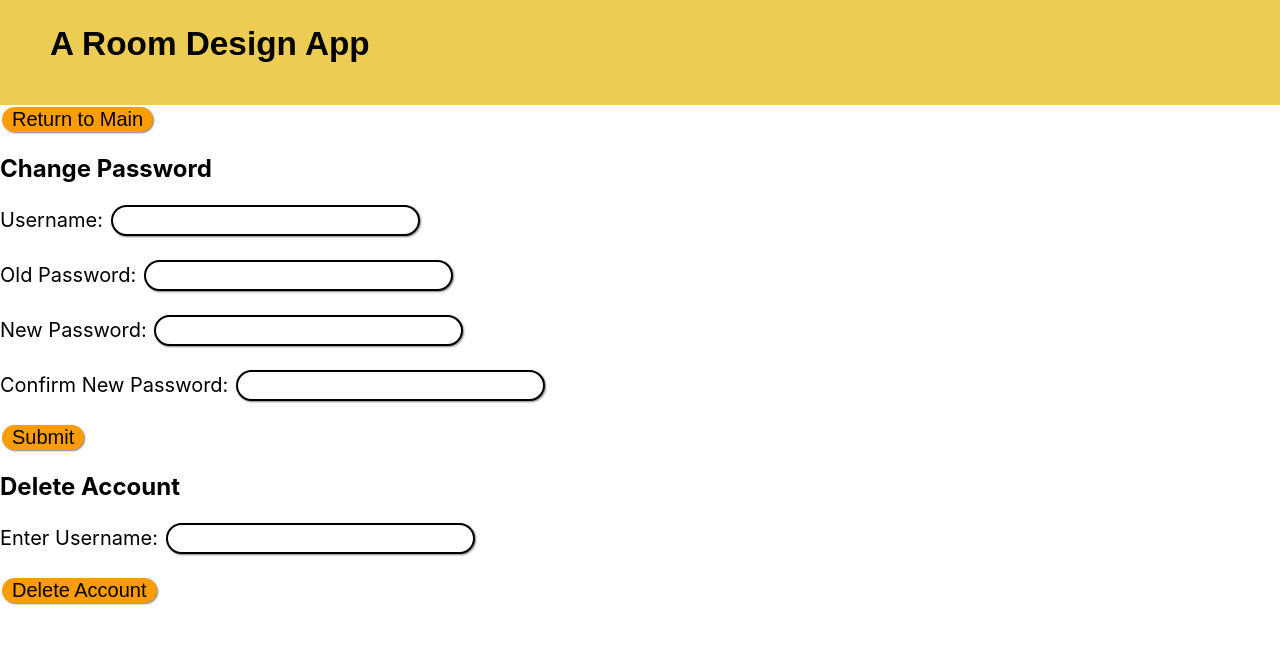
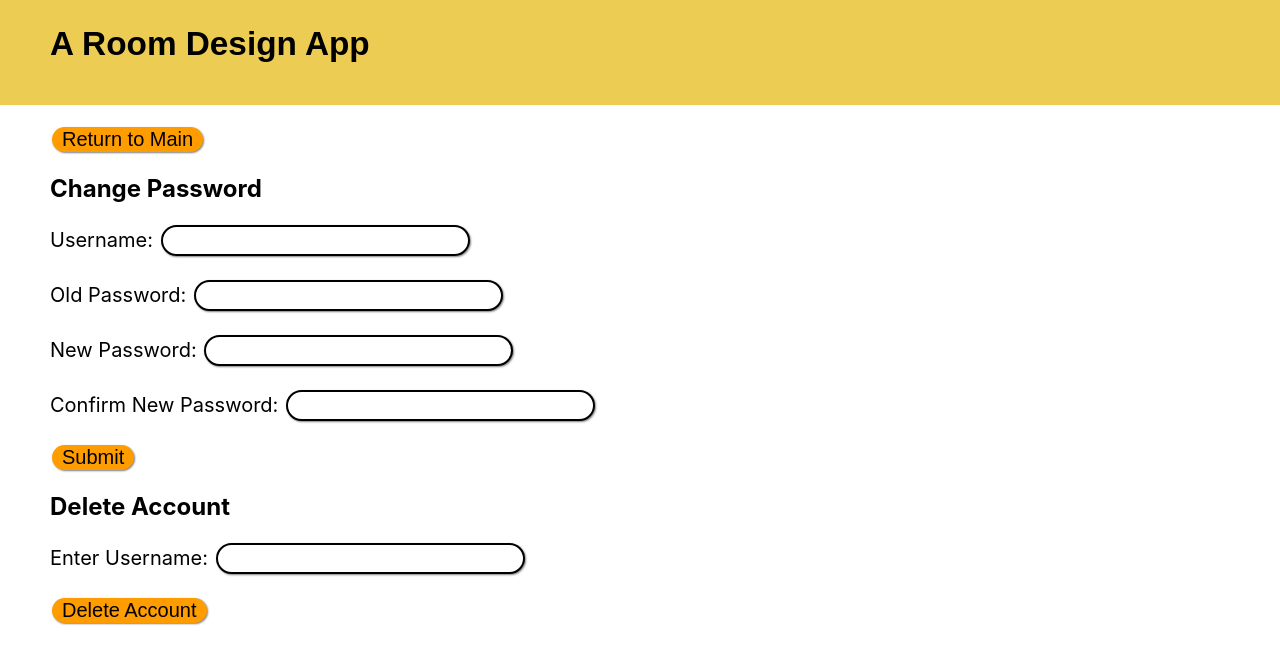
Before and after one commit to ryanden2018/mod5frontend, a React (Create React App) app: page /manageAccount in a window 1280 px wide. Shown: the top 664 px of the page. Built offline with nearby package versions, Linux system fonts and the light colour scheme; no server answers.

Commit message:
positioning signup, login, manage account routes

```diff
--- a/src/components/login.js
+++ b/src/components/login.js
@@ -41,7 +41,7 @@ export default class Login extends React.Component {
 
   render() {
     return (
-      <div>
+      <div style={{width:"100%",paddingLeft:"50px",paddingTop:"20px"}}>
         <FormButton value="Sign Up" handleSubmit={() => this.props.history.push("/signup")} />
         <form onSubmit={this.handleSubmit}>
           <p>Username: <input type="text" id="username" /></p>
--- a/src/components/manageAccount.js
+++ b/src/components/manageAccount.js
@@ -60,7 +60,7 @@ export default class ManageAccount extends React.Component {
 
   render() {
     return (
-      <div>
+      <div style={{width:"100%",paddingLeft:"50px",paddingTop:"20px"}}>
         <FormButton value="Return to Main" handleSubmit={() => this.props.history.push("/main")} />
         <h2>Change Password</h2>
         <form onSubmit={this.handleSubmit}>
--- a/src/components/signup.js
+++ b/src/components/signup.js
@@ -60,7 +60,7 @@ export default class Signup extends React.Component {
 
   render() {
     return (
-      <div>
+      <div style={{width:"100%",paddingLeft:"50px",paddingTop:"20px"}}>
         <FormButton value="Return to Login" handleSubmit={() => this.props.history.push("/")} />
         <form onSubmit={this.handleSubmit}>
           <p>Username: <input type="text" id="username" /></p>
```
